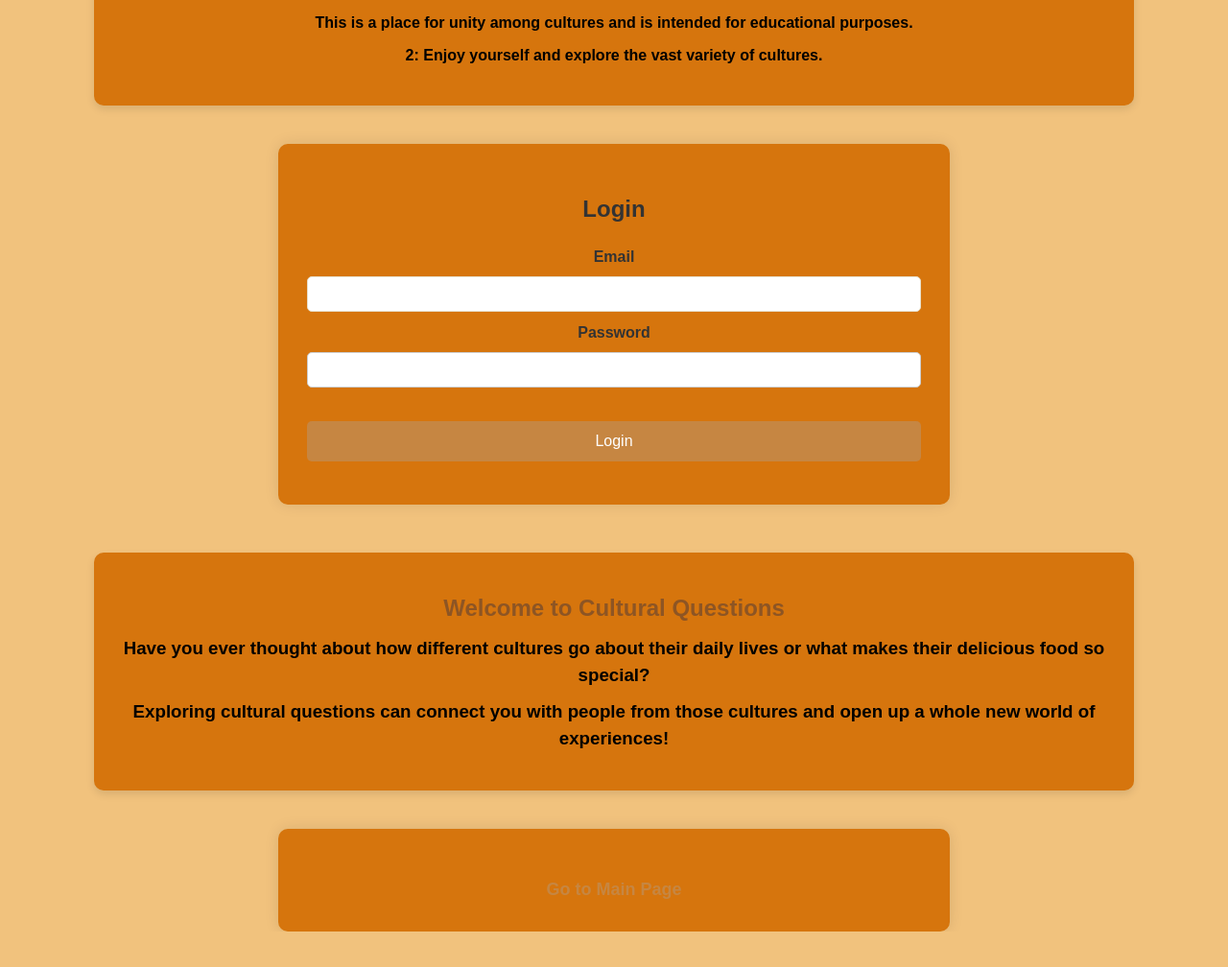
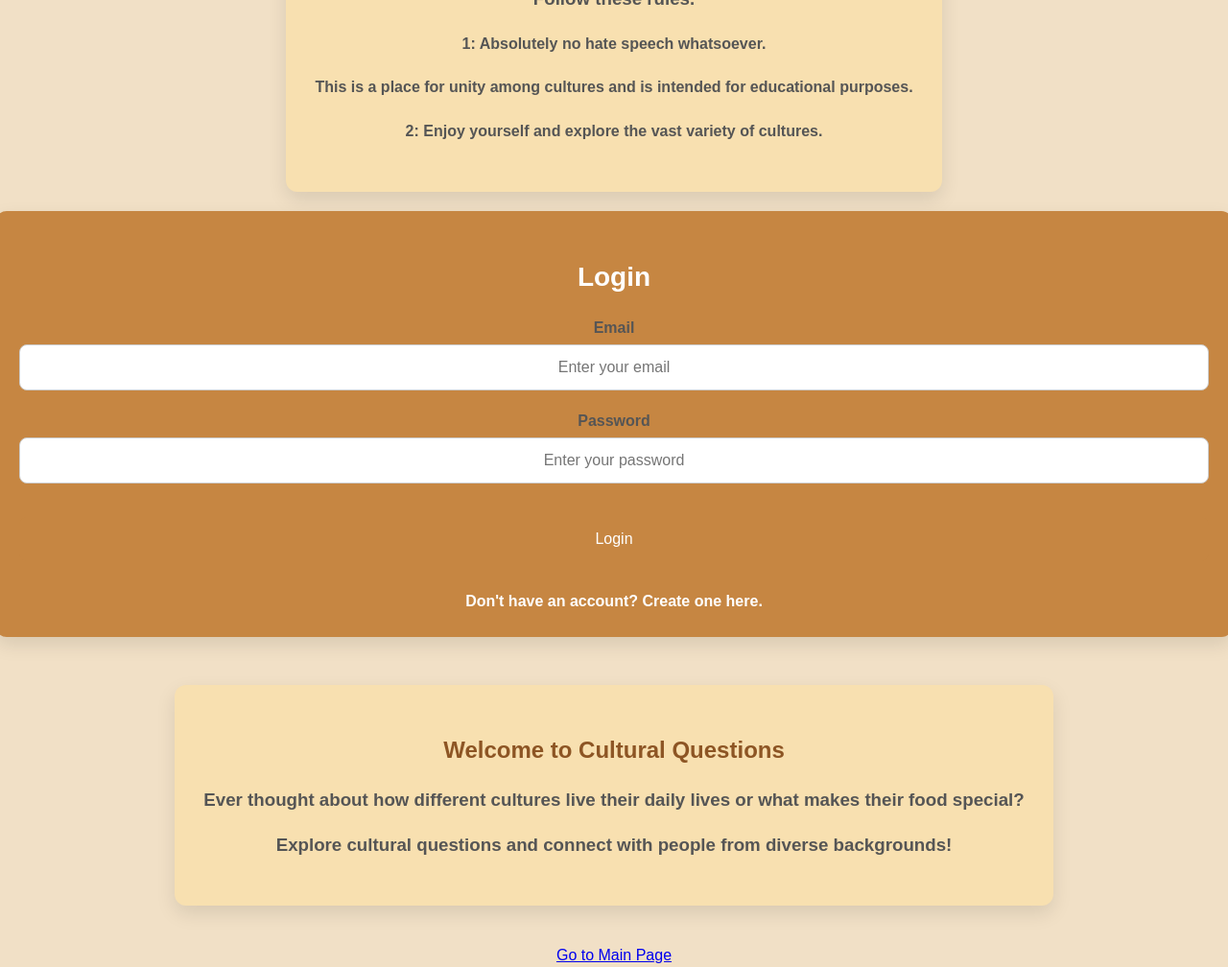
Before and after one commit to jaydenater21/Cultural-Questions1, a website: page terms.html in a window 1280 px wide. Shown: the whole page at 96% size. Before the commit the page ends 971 px from the top, so only its background shows below. Drawn offline with Linux system fonts and the light colour scheme.

Commit message:
Update terms.html

```diff
--- a/terms.html
+++ b/terms.html
@@ -1,285 +1,124 @@
-
 <!DOCTYPE html>
 <html lang="en">
 <head>
     <link rel="stylesheet" href="style.css">
     <title>Cultural Questions</title>
     <style>
-        /* Your existing styles... */
+        /* Global Styles */
+        body {
+            font-family: 'Arial', sans-serif;
+            display: flex;
+            justify-content: center;
+            align-items: center;
+            height: 100vh;
+            margin: 0;
+            background-color: #f1e0c6; /* Soft background color */
+            color: #4d4d4d;
+            flex-direction: column;
+            padding: 20px;
+        }
 
-        /* Styling the login and signup forms */
+        .container {
+            width: 90%;
+            max-width: 600px;
+            margin: auto;
+        }
+
+        /* Panel Styles */
+        .panel-container {
+            background-color: #f8e0b0; /* Soft beige background */
+            padding: 30px;
+            border-radius: 12px;
+            box-shadow: 0 8px 20px rgba(0, 0, 0, 0.1);
+            margin: 20px 0;
+        }
+
+        .panel-container h1 {
+            font-size: 36px;
+            text-align: center;
+            color: #c68642; /* Warm accent color */
+            font-style: italic;
+            text-shadow: 2px 2px 5px rgba(200, 200, 200, 0.8);
+        }
+
+        .panel-container h3, .panel-container h4 {
+            text-align: center;
+            color: #555;
+        }
+
+        /* Form Section Styles */
         .form-section {
-            width: 50%;
-            margin: 20px auto;
-            padding: 30px;
-            background-color: #d6750d;
-            border-radius: 10px;
-            box-shadow: 0 0 15px rgba(0, 0, 0, 0.1);
+            width: 100%;
+            background-color: #c68642;
+            padding: 25px;
+            border-radius: 12px;
+            box-shadow: 0 8px 20px rgba(0, 0, 0, 0.1);
+            margin-bottom: 30px;
         }
 
         .form-section h2 {
             text-align: center;
-            color: #333;
+            color: white;
+            font-size: 28px;
+            margin-bottom: 20px;
         }
 
-        .form-section input[type="text"], .form-section input[type="password"] {
+        .form-section input[type="email"], .form-section input[type="password"] {
             width: 100%;
-            padding: 10px;
+            padding: 14px;
             margin-bottom: 20px;
-            border-radius: 5px;
+            border-radius: 8px;
             border: 1px solid #ccc;
+            font-size: 16px;
+        }
+
+        .form-section input:focus {
+            outline: none;
+            border: 1px solid #c68642;
+            box-shadow: 0 0 8px rgba(200, 104, 66, 0.3);
         }
 
         .form-section button {
             width: 100%;
-            padding: 12px;
+            padding: 14px;
             background-color: #c68642;
             color: white;
             border: none;
-            border-radius: 5px;
+            border-radius: 8px;
+            font-size: 16px;
             cursor: pointer;
+            transition: background-color 0.3s ease;
         }
 
         .form-section button:hover {
             background-color: #a15e32;
         }
 
-        .message {
-            color: #333;
+        .form-section a {
+            display: block;
             text-align: center;
-            margin-top: 10px;
-        }
-           /* Your existing styles... */
-
-           /* Panel background for text */
-           .panel-container {
-               background-color: #d6750d; /* White background for the panel */
-               padding: 30px;
-               border-radius: 10px;
-               box-shadow: 0 4px 8px rgba(0, 0, 0, 0.1); /* Subtle shadow for elevation */
-               margin: 20px auto;
-               width: 80%; /* Set a maximum width */
-           }
-
-           .panel-container h2, .panel-container h3, .panel-container h4 {
-               margin: 10px 0;
-           }
-
-           .panel-container h1 {
-               color: #c68642; /* Text color */
-               font-style: oblique;
-               text-shadow: 2px 2px 5px #ffdbac; /* Text shadow */
-           }
-        /* Your existing styles... */
-
-        /* Panel background for text */
-        .panel-container {
-            background-color: #d6750d; /* White background for the panel */
-            padding: 30px;
-            border-radius: 10px;
-            box-shadow: 0 4px 8px rgba(0, 0, 0, 0.1); /* Subtle shadow for elevation */
-            margin: 20px auto;
-            width: 80%; /* Set a maximum width */
+            color: #fff;
+            font-size: 16px;
+            margin-top: 15px;
+            text-decoration: none;
+            font-weight: bold;
         }
 
-        .panel-container h2, .panel-container h3, .panel-container h4 {
-            margin: 10px 0;
+        .form-section a:hover {
+            color: #ffdbac; /* Lighter color on hover */
         }
 
-        .panel-container h1 {
-            color: #c68642; /* Text color */
-            font-style: oblique;
-            text-shadow: 2px 2px 5px #ffdbac; /* Text shadow */
-        }
-        /* Your existing styles... */
-
-        /* Panel background for text */
-        .panel-container {
-            background-color: #d6750d; /* White background for the panel */
-            padding: 30px;
-            border-radius: 10px;
-            box-shadow: 0 4px 8px rgba(0, 0, 0, 0.1); /* Subtle shadow for elevation */
-            margin: 20px auto;
-            width: 80%; /* Set a maximum width */
-        }
-
-        .panel-container h2, .panel-container h3, .panel-container h4 {
-            margin: 10px 0;
-        }
-
-        .panel-container h1 {
-            color: #c68642; /* Text color */
-            font-style: oblique;
-            text-shadow: 2px 2px 5px #ffdbac; /* Text shadow */
-        }
-
-        /* Centering the forms and content */
-        body {
-            display: flex;
-            justify-content: center;
-            align-items: center;
-            height: 100vh;
-            margin: 0;
-            background-color: #f1c27d; /* Background color */
-        }
-
-        .container {
-            width: 90%;
-            max-width: 500px; /* Limit the max width of the forms */
-            margin: auto;
-        }
-
-        .form-section {
-            margin-bottom: 30px;
-        }
-
-        label {
-            font-weight: bold;
-            display: block;
-            margin-bottom: 8px;
-            color: #333;
-        }
-
-        input[type="email"], input[type="password"], input[type="text"], textarea {
-            width: 100%;
-            padding: 10px;
-            margin-bottom: 10px;
-            border-radius: 5px;
-            border: 1px solid rgb(231, 222, 201);
-            box-sizing: border-box;
-        }
-
-        button {
-            background-color: #c68642; /* Button color */
-            color: rgb(231, 222, 201);
-            padding: 12px 20px;
-            border: none;
-            border-radius: 5px;
-            cursor: pointer;
-            width: 100%;
-        }
-
-        button:hover {
-            background-color: #a15e32; /* Darker button color on hover */
-        }
-
-        .messages {
-            border-top: 2px solid rgb(231, 222, 201);
-            padding-top: 20px;
-        }
-
+        /* Additional Message Styles */
         .message {
-            border-bottom: 1px solid rgb(231, 222, 201);
-            padding: 10px 0;
-        }
-
-        .message h3 {
-            margin: 0;
-            color: #333;
-            font-style: oblique;
-            text-shadow: 2px 2px 5px #ffdbac; /* Text shadow */
-            text-decoration-color: #c68642; /* Text decoration color */
+            color: #4d4d4d;
+            text-align: center;
+            margin-top: 20px;
         }
 
         .message p {
-            color: #555;
-            margin-top: 5px;
-        }
-        /* Your existing styles... */
-
-        /* Panel background for text */
-        .panel-container {
-            background-color: #d6750d; /* White background for the panel */
-            padding: 30px;
-            border-radius: 10px;
-            box-shadow: 0 4px 8px rgba(0, 0, 0, 0.1); /* Subtle shadow for elevation */
-            margin: 20px auto;
-            width: 80%; /* Set a maximum width */
+            font-size: 16px;
         }
 
-        .panel-container h2, .panel-container h3, .panel-container h4 {
-            margin: 10px 0;
-        }
-
-        .panel-container h1 {
-            color: #c68642; /* Text color */
-            font-style: oblique;
-            text-shadow: 2px 2px 5px #ffdbac; /* Text shadow */
-        }
-
-        /* Centering the forms and content */
-        body {
-            display: flex;
-            justify-content: center;
-            align-items: center;
-            height: 100vh;
-            margin: 0;
-            background-color: #f1c27d; /* Background color */
-            flex-direction: column;
-        }
-
-        .container {
-            width: 90%;
-            max-width: 500px; /* Limit the max width of the forms */
-            margin: auto;
-        }
-
-        .form-section {
-            margin-bottom: 30px;
-        }
-
-        label {
-            font-weight: bold;
-            display: block;
-            margin-bottom: 8px;
-            color: #333;
-        }
-
-        input[type="email"], input[type="password"], input[type="text"], textarea {
-            width: 100%;
-            padding: 10px;
-            margin-bottom: 10px;
-            border-radius: 5px;
-            border: 1px solid rgb(231, 222, 201);
-            box-sizing: border-box;
-        }
-
-        button {
-            background-color: #c68642; /* Button color */
-            color: rgb(231, 222, 201);
-            padding: 12px 20px;
-            border: none;
-            border-radius: 5px;
-            cursor: pointer;
-            width: 100%;
-        }
-
-        button:hover {
-            background-color: #a15e32; /* Darker button color on hover */
-        }
-
-        .messages {
-            border-top: 2px solid rgb(231, 222, 201);
-            padding-top: 20px;
-        }
-
-        .message {
-            border-bottom: 1px solid rgb(231, 222, 201);
-            padding: 10px 0;
-        }
-
-        .message h3 {
-            margin: 0;
-            color: #333;
-            font-style: oblique;
-            text-shadow: 2px 2px 5px #ffdbac; /* Text shadow */
-            text-decoration-color: #c68642; /* Text decoration color */
-        }
-
-        .message p {
-            color: #555;
-            margin-top: 5px;
-        }
     </style>
 </head>
 <body>
@@ -293,29 +132,34 @@
         <h4>2: Enjoy yourself and explore the vast variety of cultures.</h4>
     </div>
 
-    <!-- Login form placed between rules and other content -->
+    <!-- Login Form Section -->
     <div class="form-section">
         <h2>Login</h2>
         <form id="login-form">
             <label for="login-email">Email</label>
-            <input type="email" id="login-email" required />
+            <input type="email" id="login-email" placeholder="Enter your email" required />
             <label for="login-password">Password</label>
-            <input type="password" id="login-password" required />
+            <input type="password" id="login-password" placeholder="Enter your password" required />
             <button type="submit">Login</button>
         </form>
+
+        <!-- Link to create an account page -->
+        <a href="account.html">Don't have an account? Create one here.</a>
     </div>
 
+    <!-- Welcome Panel -->
     <div class="panel-container">
         <h2>Welcome to Cultural Questions</h2>
-        <h3>Have you ever thought about how different cultures go about their daily lives or what makes their delicious food so special?</h3>
-        <h3>Exploring cultural questions can connect you with people from those cultures and open up a whole new world of experiences!</h3>
+        <h3>Ever thought about how different cultures live their daily lives or what makes their food special?</h3>
+        <h3>Explore cultural questions and connect with people from diverse backgrounds!</h3>
     </div>
 
-    <!-- Link to main page -->
-    <div class="form-section">
-        <a href="main.html" style="text-align: center; display: block; color: #c68642; text-decoration: none; font-size: 18px; font-weight: bold; margin-top: 20px;">Go to Main Page</a>
+    <!-- Link to Main Page -->
+    <div class="message">
+        <a href="main.html">Go to Main Page</a>
     </div>
 
+    <!-- Netlify Identity Widget -->
     <script src="https://identity.netlify.com/v1/netlify-identity-widget.js"></script>
     <script>
         // Initialize Netlify Identity
```
